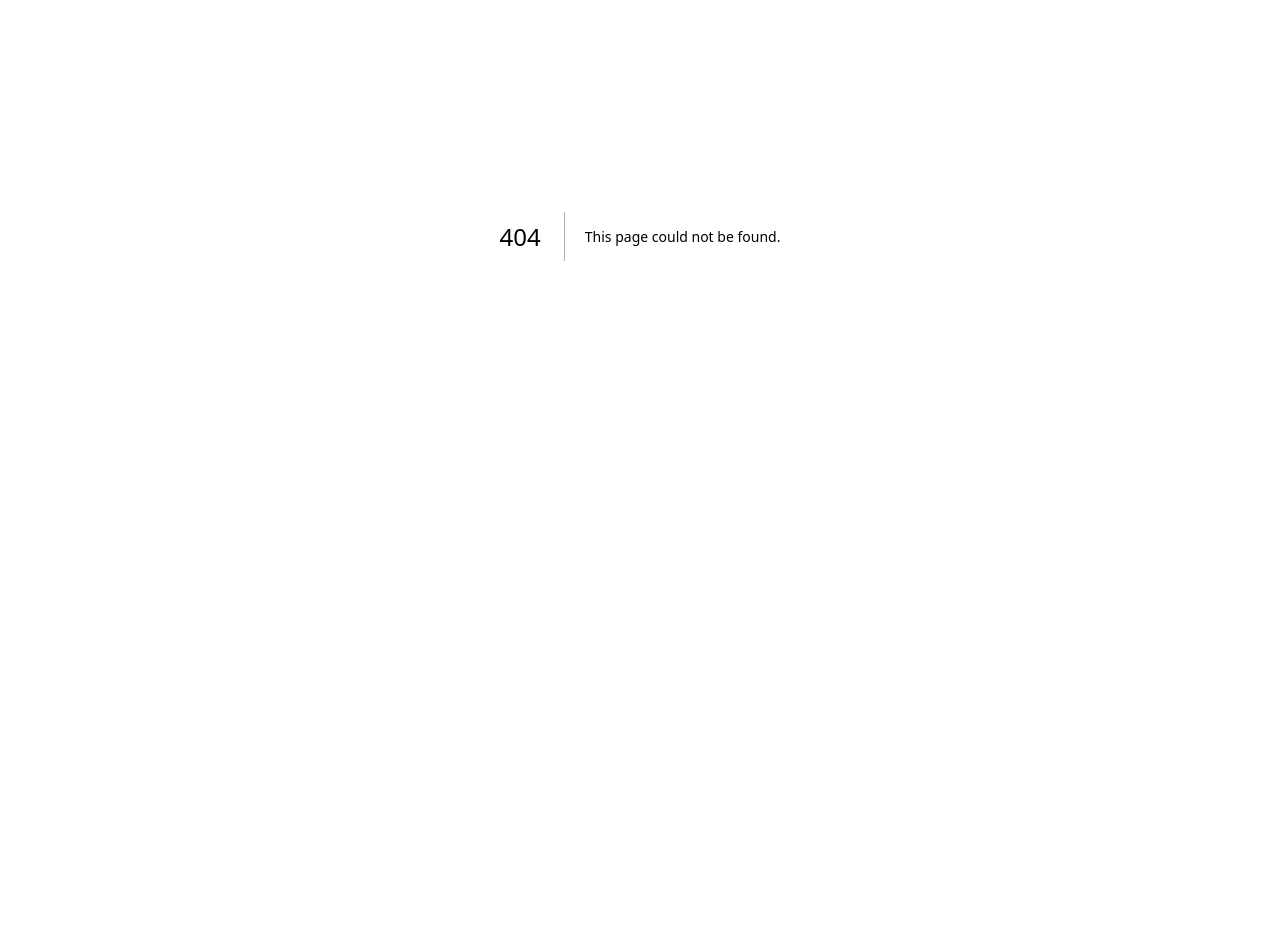
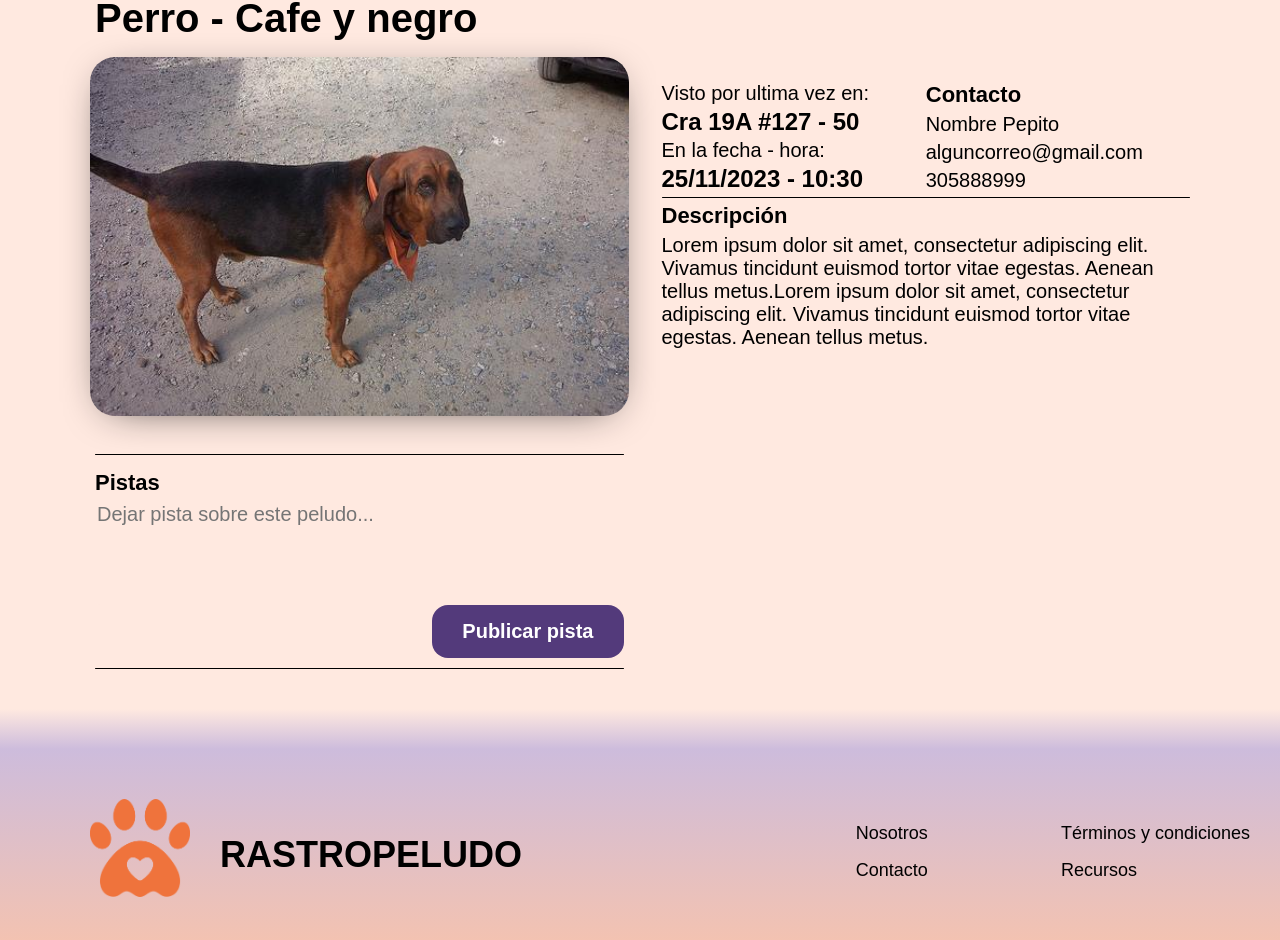
Before and after one commit to mercuryeater/rastro-peludo, a Next.js app: page /posts/1 in a window 1280 px wide. Before the commit this address had no page. Shown: the part 164-1104 px from the top of the page. Before the commit the page ends 800 px from the top, so only its background shows below. Built offline with nearby package versions, Linux system fonts and the light colour scheme; a web font is replaced by a local one.

Commit message:
feat: :construction: wip-routing

```diff
--- a/src/components/Posts/Cards/Cards.jsx
+++ b/src/components/Posts/Cards/Cards.jsx
@@ -1,12 +1,13 @@
 import Image from "next/image";
 import s from "./Cards.module.scss";
+import Link from "next/link";
 
 export default function Cards({ post, type }) {
   // Si es tipo perdido se cambian unas cosas
   // Si es tipo visto otra
 
   return (
-    <div className={s.Post}>
+    <Link href={`/posts/${post.id}`} className={s.Post}>
       <Image
         className={s.Post__img}
         src={post.photo}
@@ -35,6 +36,6 @@ export default function Cards({ post, type }) {
           </h3>
         </span>
       </div>
-    </div>
+    </Link>
   );
 }
--- a/src/components/Posts/Cards/Cards.module.scss
+++ b/src/components/Posts/Cards/Cards.module.scss
@@ -2,6 +2,7 @@
 @import "@styles/mixins";
 
 .Post {
+  cursor: pointer;
   background-color: base.$background;
   display: flex;
   flex-direction: column;
--- /dev/null
+++ b/src/pages/posts/[id]/index.jsx
@@ -0,0 +1,13 @@
+import Details from "@/components/Details/Details";
+import Footer from "@/components/Footer/Footer";
+import { useRouter } from "next/router";
+
+export default function Test() {
+  const router = useRouter();
+  return (
+    <div>
+      <Details />
+      <Footer />
+    </div>
+  );
+}
```
Also changed, not shown: src/components/Posts/Posts.jsx (+2 -11 lines), src/pages/details/index.jsx (renamed from src/pages/details/index.js).
